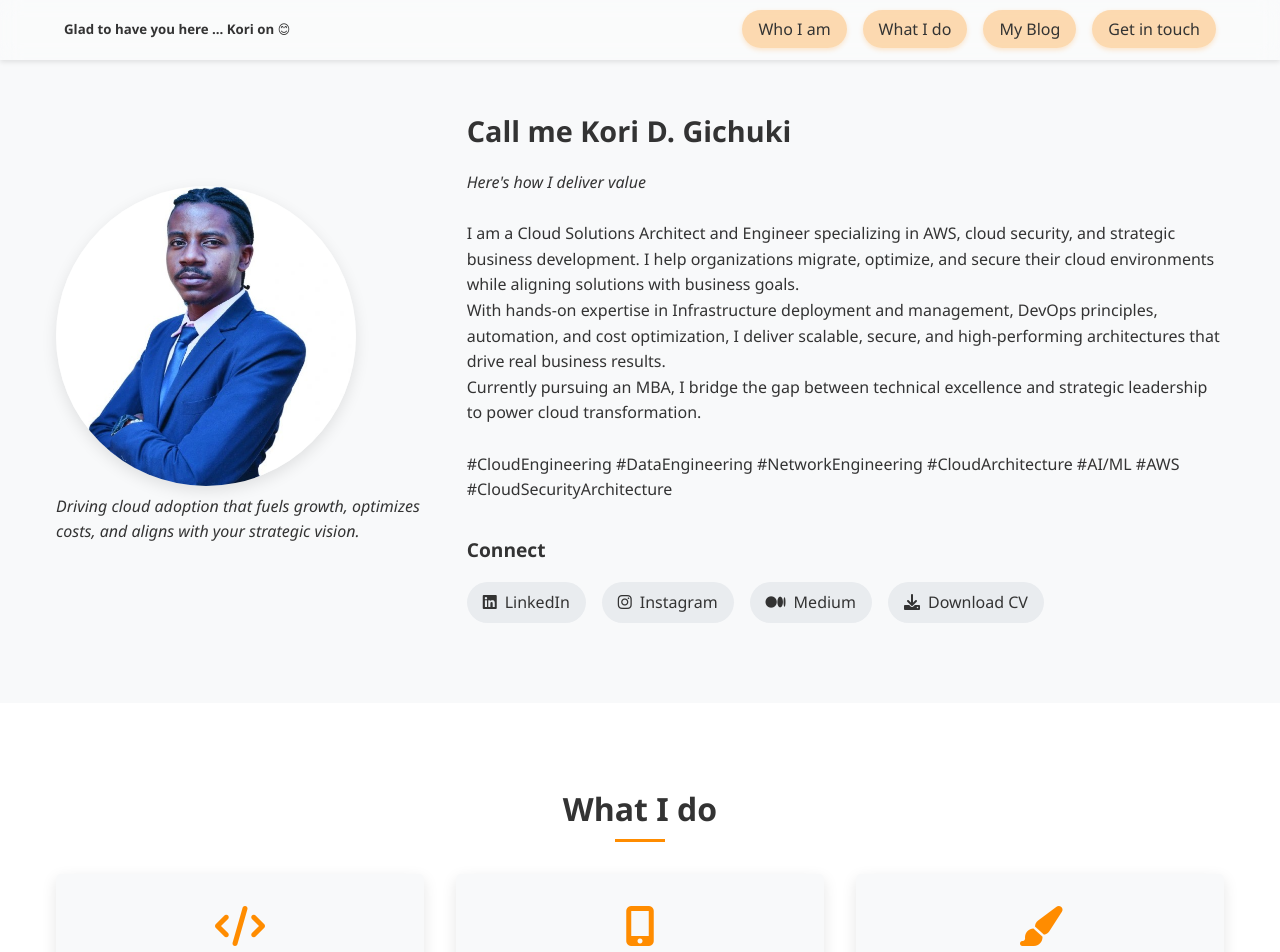
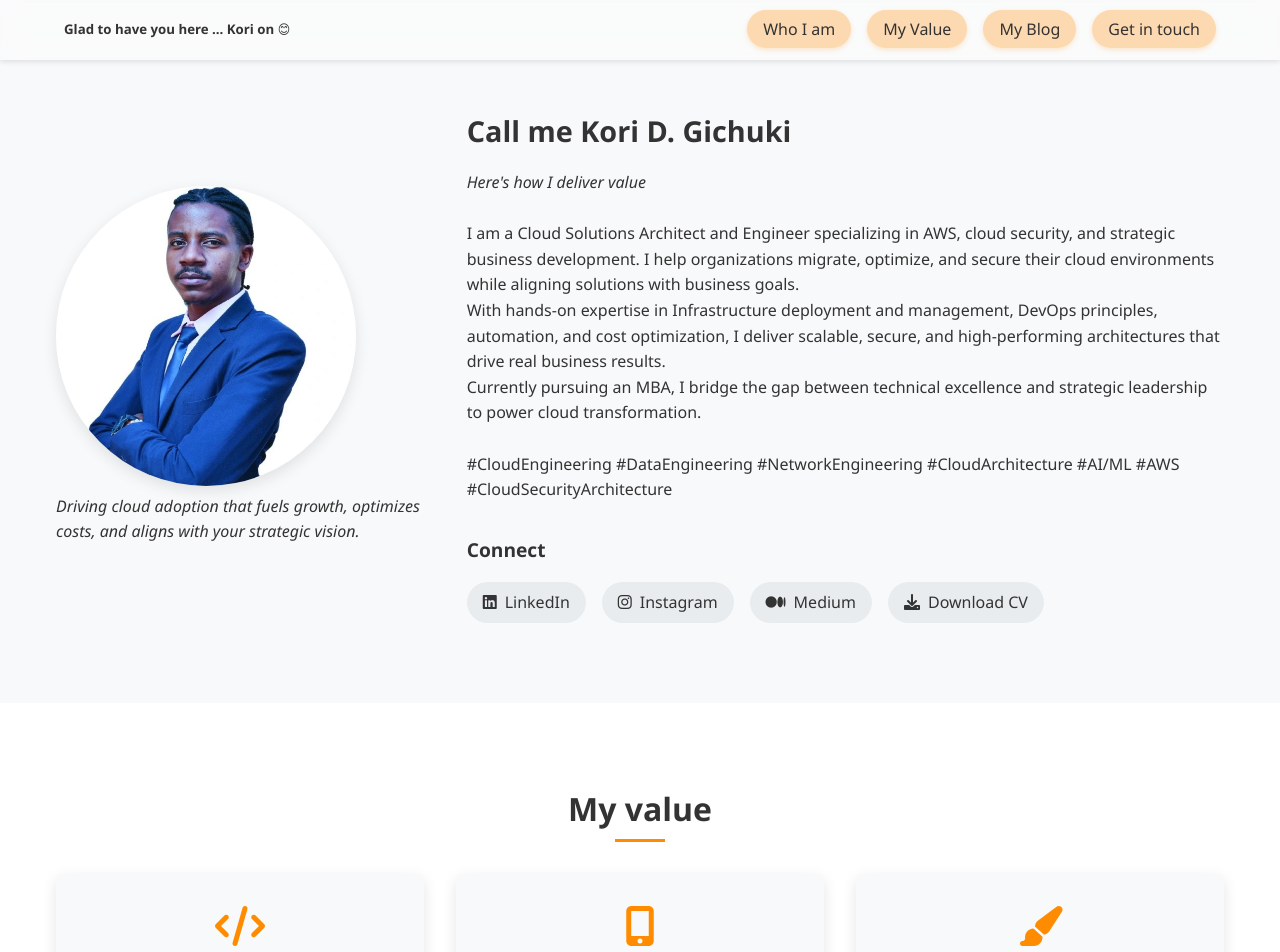
Before and after one commit to CorrieK/PortfolioWebsite, a plain HTML site: page index.html in a window 1280 px wide. Shown: the top 952 px of the page. Drawn offline with Linux system fonts and the light colour scheme; no server answers.

Commit message:
Update index.html

```diff
--- a/index.html
+++ b/index.html
@@ -44,7 +44,7 @@
         </div>
         <ul class="nav-links">
             <li><a href="#about">Who I am</a></li>
-            <li><a href="#services">What I do</a></li>
+            <li><a href="#services">My Value</a></li>
             <li><a href="#articles">My Blog</a></li>
             <li><a href="#contact">Get in touch</a></li>
         </ul>
@@ -83,7 +83,7 @@
 
     <!-- Services Section -->
     <section id="services" class="services">
-        <h2 class="section-title">What I do</h2>
+        <h2 class="section-title">My value</h2>
         <div class="services-grid">
             <div class="service-card" onclick="openServiceModal('cloud-engineering')">
                 <i class="fas fa-code"></i>
```
